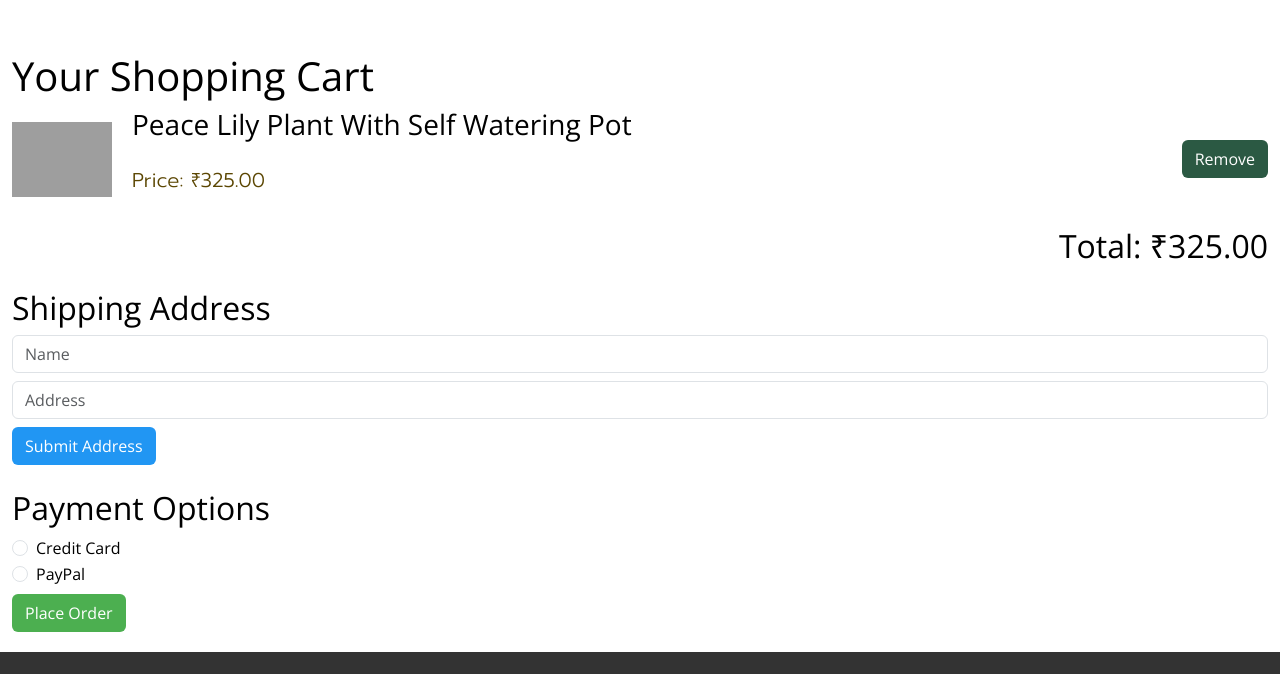
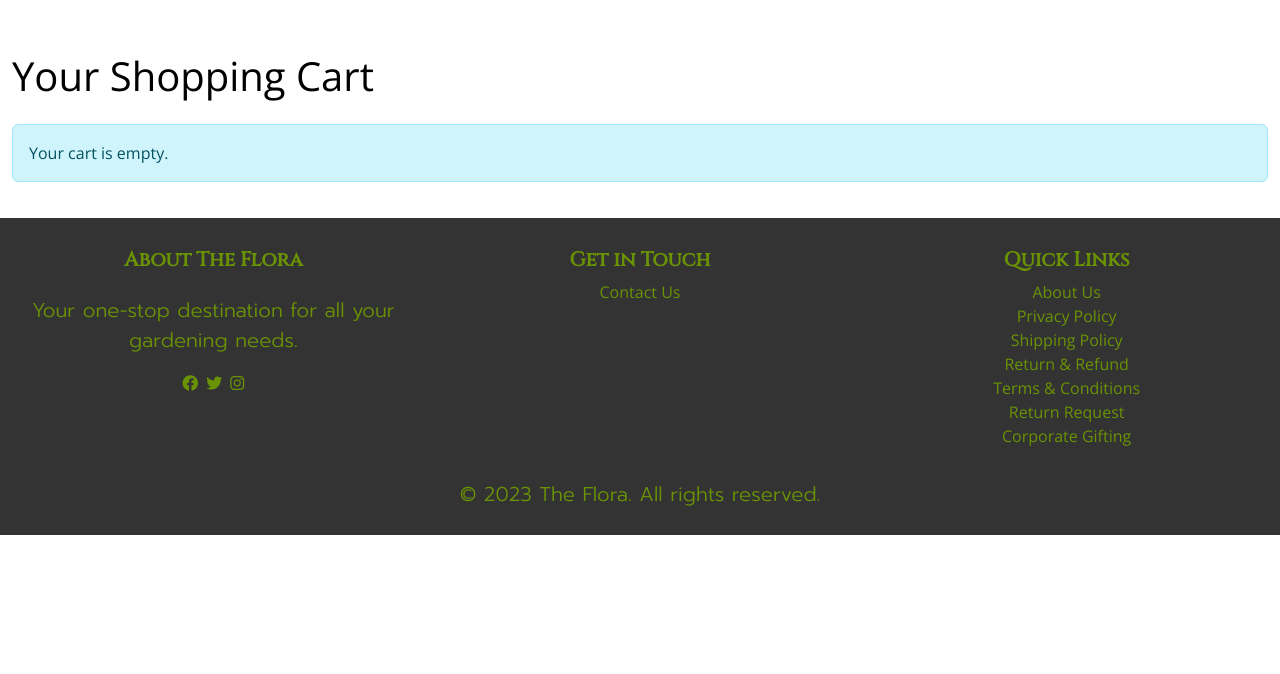
Before and after one commit to niyati34/The_Flora, a React (Vite) app in the folder app/: page /cart in a window 1280 px wide. Shown: the part 278-952 px from the top of the page. After the commit the page ends 813 px from the top, so only its background shows below. Built offline with nearby package versions, Linux system fonts and the light colour scheme; grey boxes are pictures that could not be loaded; a web font is replaced by a local one.

Commit message:
cart fix

```diff
--- a/app/src/App.jsx
+++ b/app/src/App.jsx
@@ -20,6 +20,7 @@ import { StockProvider } from "./context/StockContext";
 import { RecentlyViewedProvider } from "./context/RecentlyViewedContext";
 import { PriceAlertProvider } from "./context/PriceAlertContext";
 import { CareReminderProvider } from "./context/CareReminderContext";
+import ErrorBoundary from "./components/ErrorBoundary";
 
 export default function App() {
   return (
@@ -34,6 +35,7 @@ export default function App() {
                     <BrowserRouter>
         <Header />
         <main>
+        <ErrorBoundary>
         <Routes>
           <Route path="/" element={<Home />} />
           <Route path="/plants/air-purifying" element={<AirPurifying />} />
@@ -44,7 +46,8 @@ export default function App() {
           <Route path="/login" element={<Login />} />
           <Route path="/signup" element={<Signup />} />
           <Route path="/product/:id" element={<ProductDetail />} />
-        </Routes>
+  </Routes>
+  </ErrorBoundary>
       </main>
       <Footer />
     </BrowserRouter>
--- a/app/src/components/Header.jsx
+++ b/app/src/components/Header.jsx
@@ -1,10 +1,15 @@
-import { Link, NavLink } from "react-router-dom";
-import { useEffect } from "react";
+import { Link, NavLink, useNavigate } from "react-router-dom";
+import { useEffect, useRef, useState } from "react";
 import { useCart } from "../context/CartContext";
+import AdvancedSearch from "./AdvancedSearch";
+import { GlobalKeyboardShortcuts } from "../hooks/useKeyboardShortcuts";
 
 export default function Header() {
   const { getCartCount } = useCart();
   const cartCount = getCartCount();
+  const navigate = useNavigate();
+  const [showSearch, setShowSearch] = useState(false);
+  const searchRef = useRef(null);
 
   useEffect(() => {
     let prevScrollPos = window.pageYOffset;
@@ -40,16 +45,17 @@ export default function Header() {
           >
             <span className="navbar-toggler-icon"></span>
           </button>
-          <form className="search-bar d-none d-md-flex align-items-center gap-2">
-            <input
-              className="form-control mr-sm-2"
-              type="text"
-              placeholder="Search..."
-            />
-            <button className="btn btn-success" type="submit">
-              <i className="fas fa-search" />
-            </button>
-          </form>
+          <div className="d-none d-md-flex align-items-center gap-2 flex-grow-1" style={{ maxWidth: 420 }}>
+            {showSearch ? (
+              <div className="w-100" ref={searchRef}>
+                <AdvancedSearch onProductSelect={(p) => { setShowSearch(false); navigate(`/product/${p.id}`); }} />
+              </div>
+            ) : (
+              <button className="btn btn-outline-success" onClick={() => setShowSearch(true)}>
+                <i className="fas fa-search me-1"/> Search
+              </button>
+            )}
+          </div>
 
           <div className="logo-container text-center">
             <Link className="navbar-brand" to="/">
@@ -135,6 +141,11 @@ export default function Header() {
           </div>
         </div>
       </nav>
+      <GlobalKeyboardShortcuts
+        onOpenSearch={() => setShowSearch(true)}
+        onToggleCart={() => navigate('/cart')}
+        onGoHome={() => navigate('/')}
+      />
     </header>
   );
 }
--- a/app/src/components/ProductRecommendations.jsx
+++ b/app/src/components/ProductRecommendations.jsx
@@ -2,10 +2,13 @@ import { Link } from "react-router-dom";
 import { products } from "../data/products";
 
 export default function ProductRecommendations({ currentProduct, onQuickView }) {
-  // Get products from same category, excluding current product
-  const recommendations = products
-    .filter(p => p.category === currentProduct.category && p.id !== currentProduct.id)
-    .slice(0, 3);
+  // Choose recommendations: prefer same category if present, otherwise just other products
+  let pool = products.filter(p => p.id !== currentProduct.id);
+  if (currentProduct.category) {
+    const sameCat = pool.filter(p => p.category === currentProduct.category);
+    if (sameCat.length >= 3) pool = sameCat;
+  }
+  const recommendations = pool.slice(0, 3);
 
   if (recommendations.length === 0) {
     return null;
@@ -26,7 +29,9 @@ export default function ProductRecommendations({ currentProduct, onQuickView })
               />
               <div className="card-body d-flex flex-column">
                 <h6 className="card-title">{product.name}</h6>
-                <p className="card-text text-muted small">{product.category}</p>
+                {product.category && (
+                  <p className="card-text text-muted small">{product.category}</p>
+                )}
                 <p className="card-text fw-bold text-success">₹{product.price}</p>
                 <div className="mt-auto">
                   <div className="d-flex gap-2">
--- a/app/src/context/CartContext.jsx
+++ b/app/src/context/CartContext.jsx
@@ -77,15 +77,17 @@ export const CartProvider = ({ children }) => {
     localStorage.setItem('flora-cart', JSON.stringify(state));
   }, [state]);
 
-  const addToCart = (product, quantity = 1, color = 'black') => {
+  // imageOverride is optional third param; color is the optional fourth param.
+  // This keeps compatibility with calls like addToCart(product, qty, selectedImage, colorName)
+  const addToCart = (product, quantity = 1, imageOverride = null, color = 'black') => {
     dispatch({
       type: 'ADD_TO_CART',
       payload: {
         id: product.id,
         name: product.name,
         price: product.price,
-        image: product.image,
-        color,
+        image: imageOverride || product.image,
+        color: color,
         quantity
       }
     });
--- a/app/src/pages/Cart.jsx
+++ b/app/src/pages/Cart.jsx
@@ -1,46 +1,54 @@
+import { useCart } from "../context/CartContext";
+
 export default function Cart() {
+  const { cart, updateQuantity, removeFromCart, clearCart, getCartTotal } = useCart();
+  const items = cart.items;
+  const total = getCartTotal();
+
   return (
     <div className="container" style={{ marginTop: 210 }}>
       <div className="cart-container">
-        <h1>Your Shopping Cart</h1>
-        <div className="cart-item d-flex align-items-center mb-3">
-          <img src="/fi/p3.png" alt="Product" style={{ maxWidth: 100, marginRight: 20 }} />
+        <h1 className="mb-4">Your Shopping Cart</h1>
+
+        {items.length === 0 ? (
+          <div className="alert alert-info">Your cart is empty.</div>
+        ) : (
+          <>
+            {items.map((item) => (
+              <div key={`${item.id}-${item.color}`} className="cart-item d-flex align-items-center mb-3 p-2 border rounded">
+                <img src={item.image} alt={item.name} style={{ maxWidth: 80, marginRight: 16 }} />
                 <div className="item-details flex-grow-1">
-            <h3>Peace Lily Plant With Self Watering Pot</h3>
-            <p>Price: ₹325.00</p>
+                  <h5 className="mb-1">{item.name}</h5>
+                  <div className="text-muted small">Color: {item.color}</div>
+                  <div className="text-success fw-bold">₹{item.price.toFixed(2)}</div>
                 </div>
-          <div className="item-actions">
-            <button className="remove-button btn" style={{ backgroundColor: '#2B5943', color: '#fff' }}>Remove</button>
+                <div className="d-flex align-items-center gap-2">
+                  <input
+                    type="number"
+                    min={1}
+                    value={item.quantity}
+                    onChange={(e) => updateQuantity(item.id, item.color, Math.max(1, parseInt(e.target.value) || 1))}
+                    className="form-control"
+                    style={{ width: 90 }}
+                  />
+                  <button className="btn btn-outline-danger" onClick={() => removeFromCart(item.id, item.color)}>
+                    Remove
+                  </button>
                 </div>
               </div>
+            ))}
+
             <div className="cart-total text-end mt-3">
-          <h2>Total: ₹325.00</h2>
+              <h3>Total: ₹{total.toFixed(2)}</h3>
             </div>
 
-        <div className="address-form mt-4">
-          <h2>Shipping Address</h2>
-          <form onSubmit={(e)=> e.preventDefault()}>
-            <input type="text" placeholder="Name" className="form-control mb-2" />
-            <input type="text" placeholder="Address" className="form-control mb-2" />
-            <button className="submit-address-button btn" style={{ backgroundColor: '#2196F3', color: '#fff' }}>Submit Address</button>
-          </form>
+            <div className="d-flex justify-content-between mt-3">
+              <button className="btn btn-outline-secondary" onClick={clearCart}>Clear Cart</button>
+              <button className="btn btn-success">Checkout</button>
             </div>
-
-        <div className="payment-options mt-4">
-          <h2>Payment Options</h2>
-          <div className="payment-method form-check">
-            <input className="form-check-input" type="radio" name="payment-method" id="credit-card" />
-            <label className="form-check-label" htmlFor="credit-card">Credit Card</label>
-          </div>
-          <div className="payment-method form-check">
-            <input className="form-check-input" type="radio" name="payment-method" id="paypal" />
-            <label className="form-check-label" htmlFor="paypal">PayPal</label>
-          </div>
-          <div className="order-summary mt-2">
-            <button className="place-order-button btn" style={{ backgroundColor: '#4CAF50', color: '#fff' }}>Place Order</button>
+          </>
+        )}
       </div>
     </div>
-      </div>
-    </div>
-  )
+  );
 }
```
Lines whose indentation alone changed are shown as unchanged.
